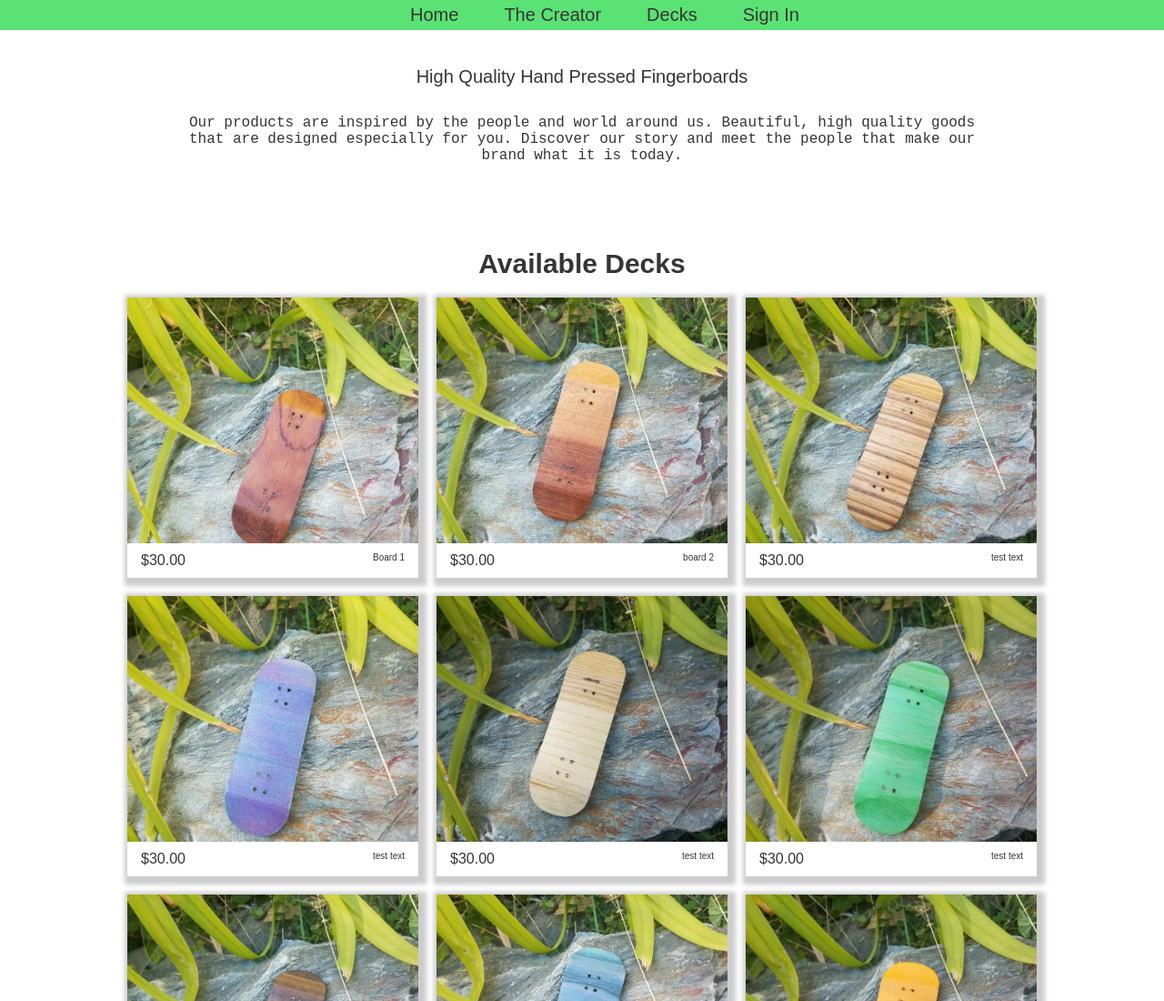
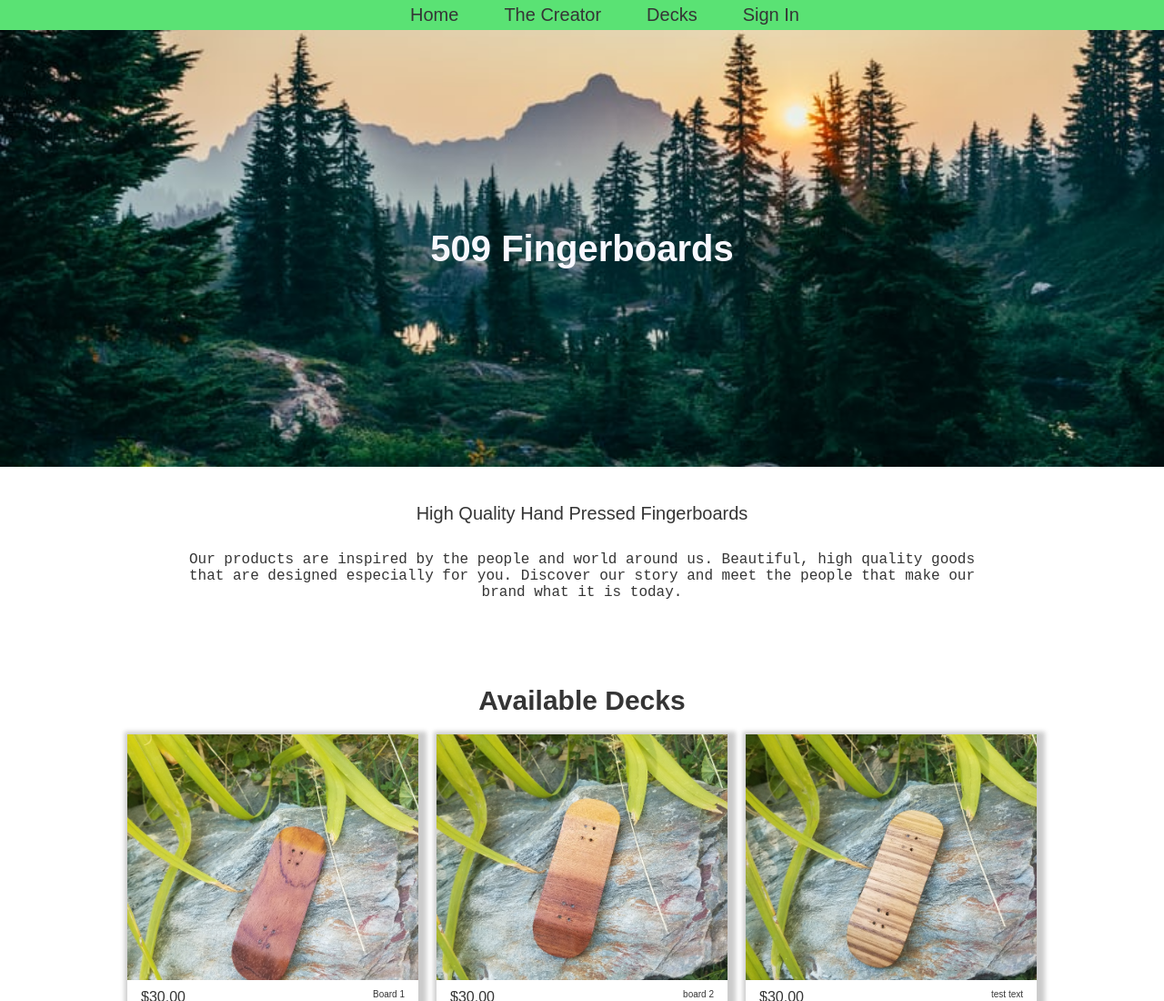
Before and after one commit to LaunchPad90/fingerboard-site, a Gatsby site: page / in a window 1280 px wide. Shown: the top 1100 px of the page at 91% size. Built offline with nearby package versions, Linux system fonts and the light colour scheme; Gatsby itself is replaced by a stand-in of ours; no server answers.

Commit message:
layout change - hero re-added

```diff
--- a/src/pages/index.js
+++ b/src/pages/index.js
@@ -5,6 +5,8 @@ import { Footer } from "../components/footer/Footer";
 import styled from "styled-components";
 import "../../src/global.css";
 import BoardGrid from "../components/board-grid/BoardGrid";
+import Hero from "../components/hero/Hero";
+import pix from "../images/hero-imgs/indexHero.jpeg"
 
 class Home extends Component {
   constructor() {
@@ -50,6 +52,10 @@ class Home extends Component {
     return (
       <div>
         <Nav user={this.state.currentUser} />
+        <Hero
+          heroText="509 Fingerboards"
+          bgImg={pix}
+        />
         <TextDiv>
           <DivTitle>High Quality Hand Pressed Fingerboards</DivTitle>
           <P>
```
